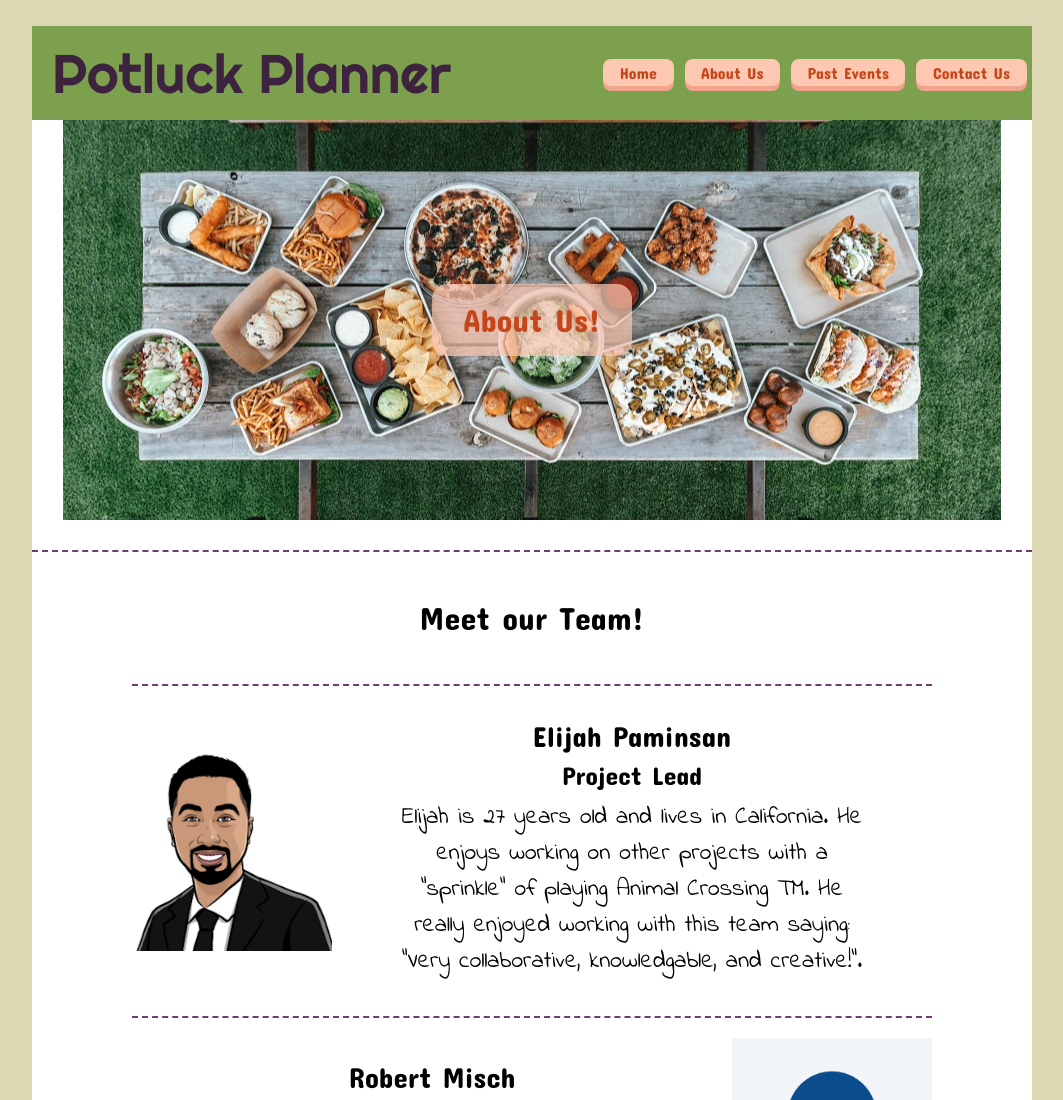
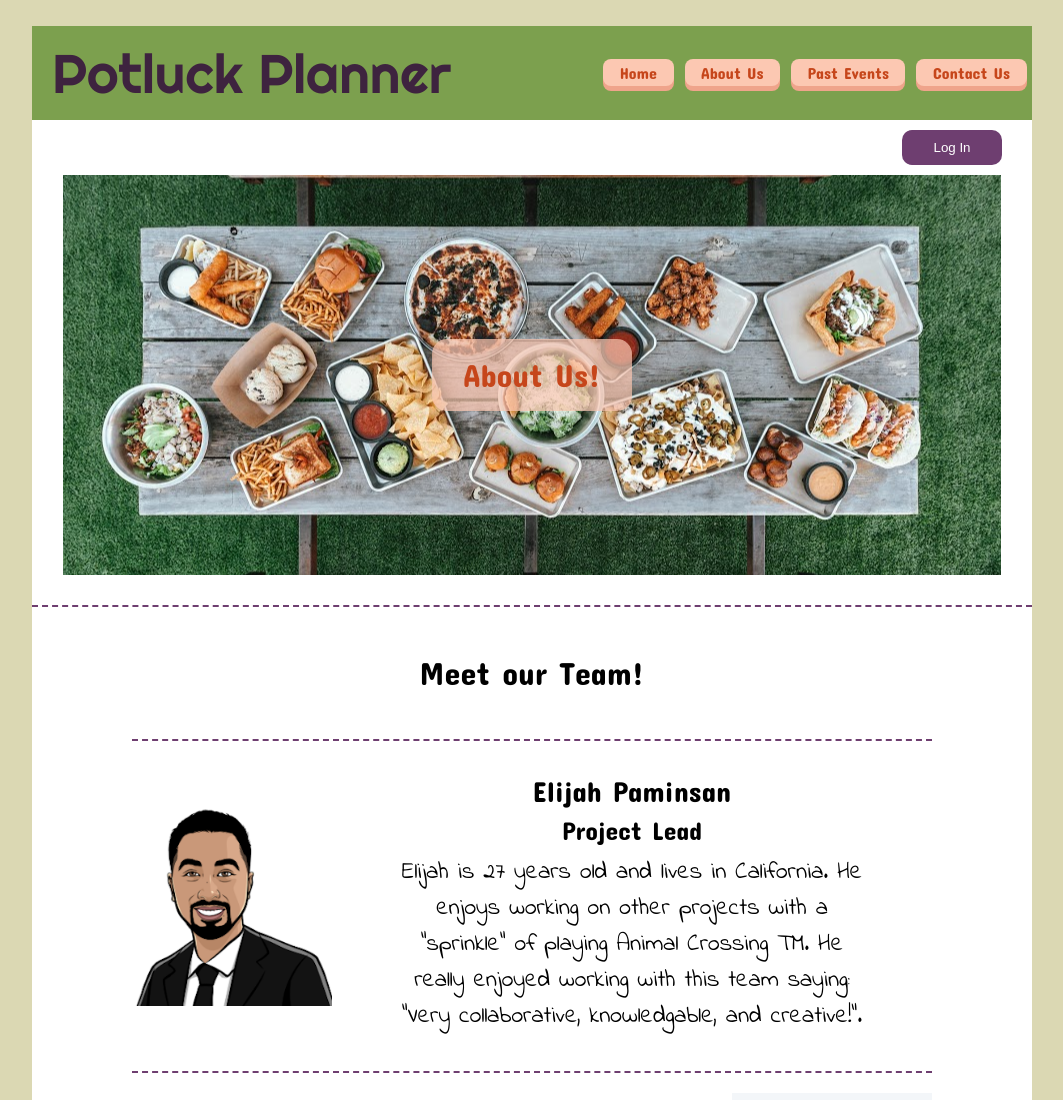
Before and after one commit to potluck-planner-3/marketing-pages, a plain HTML site: page about.html in a window 1280 px wide. Shown: the top 1100 px of the page, without its empty margins (108-1171 px from the left). Drawn offline with Linux system fonts and the light colour scheme.

Commit message:
added login button to the other pages

```diff
--- a/about.html
+++ b/about.html
@@ -28,6 +28,7 @@
                     <a href="contact.html">Contact Us</a>
                 </nav>
             </header>
+            <button>Log In</button>
             <section>
                 <h2 class="headline">
                     About Us!
```
Also changed, not shown: contact.html (+1 -0 lines).
